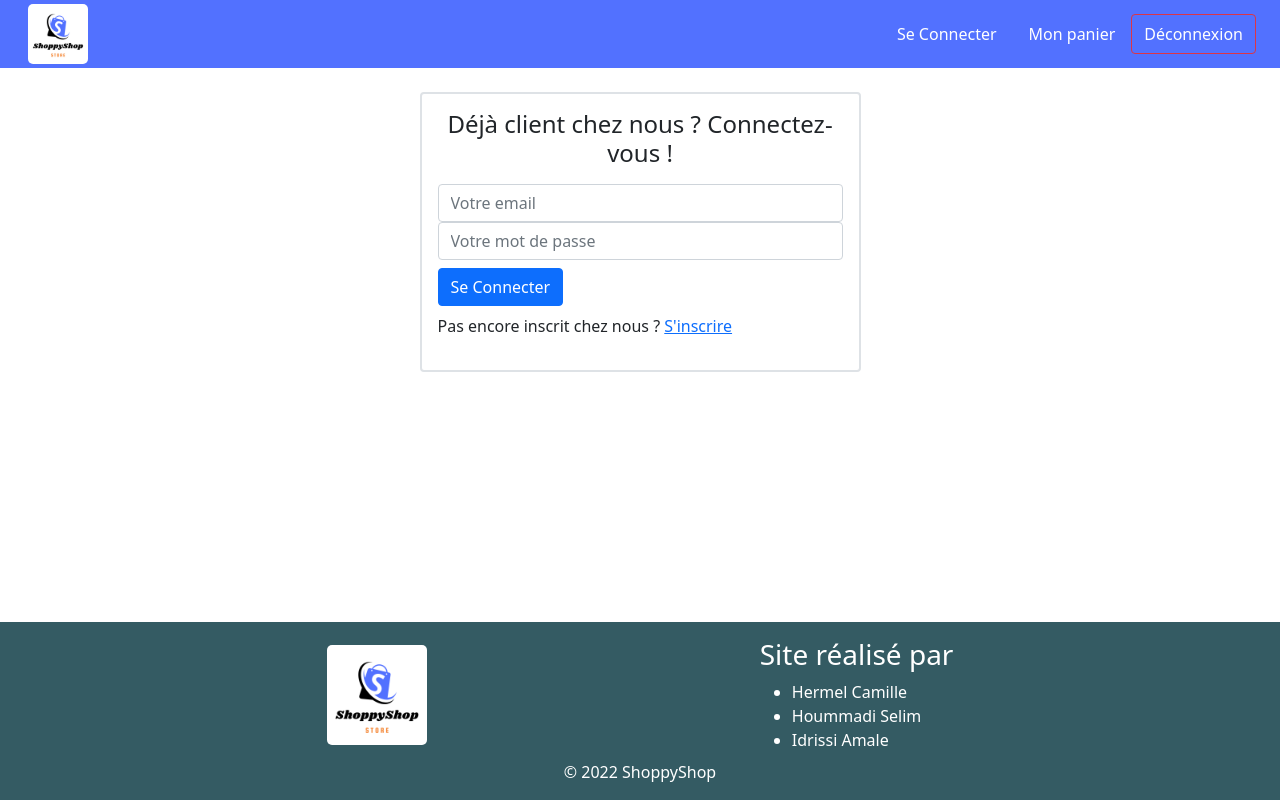
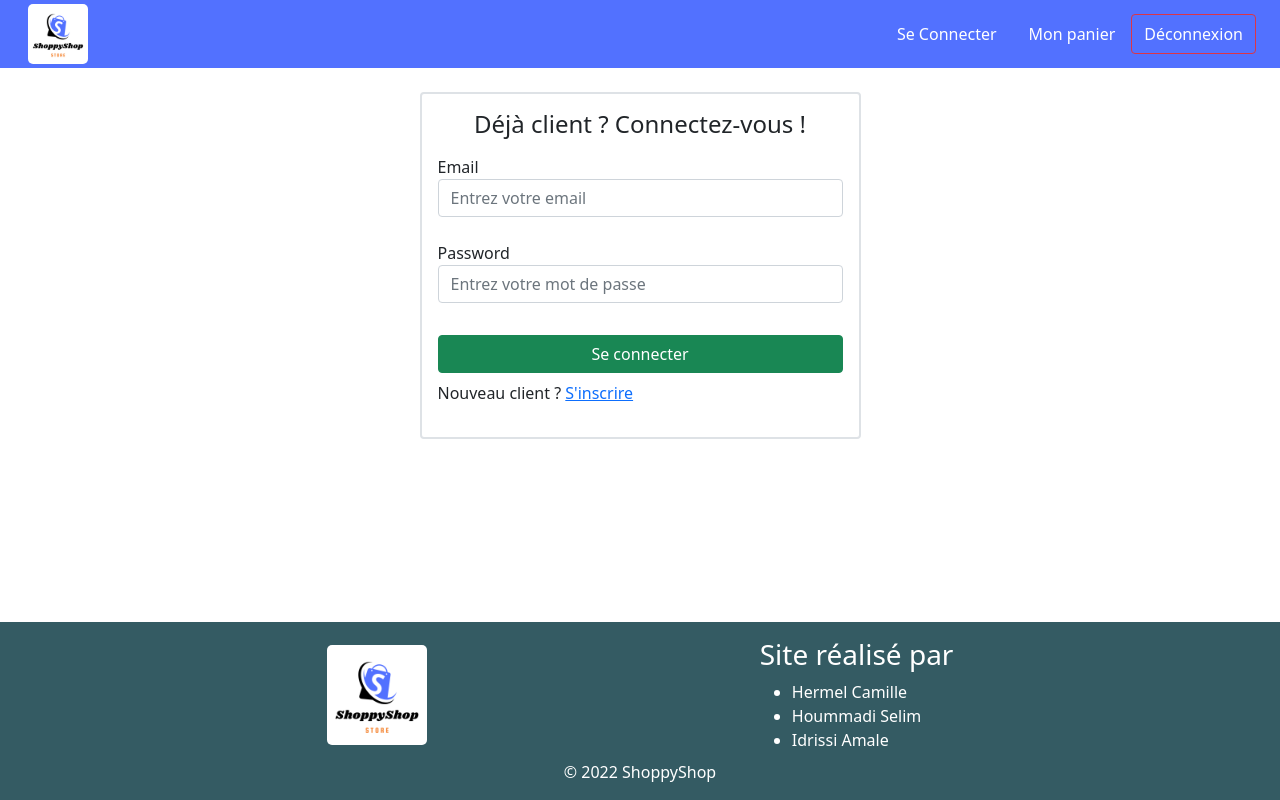
Before and after one commit to Selim-Hmdi/shoppyshop-front, an Angular app: page /connexion in a window 1280 px wide. Built offline with nearby package versions, Linux system fonts and the light colour scheme.

Commit message:
modif du html de la page connexion avec l'ajout de ngsubmit + logique métier ajoutée dans le ts

```diff
--- a/src/app/connexion/connexion.component.html
+++ b/src/app/connexion/connexion.component.html
@@ -1,19 +1,28 @@
 <div class="container pt-4 pb-4">
   <div class="row d-flex justify-content-sm-center ">
     <div class="col-md-5">
-      <form class="border border-2 rounded w-700 p-3">
-        <h4 class="text-center mb-3">Déjà client chez nous ? Connectez-vous !</h4>
+      <form (ngSubmit)="onSubmit()" class="border border-2 rounded w-700 p-3">
+        <div *ngIf="errorMessage">
+          <p class="alert alert-danger">{{errorMessage}}</p>
+        </div>
+        <h4 class="text-center mb-3">Déjà client ? Connectez-vous !</h4>
         <div class="form-group">
-          <input type="text" class="form-control" placeholder="Votre email">
+          <label>Email </label>
+          <input type="text" class="w-100 form-control" placeholder="Entrez votre email" id="email" [(ngModel)]="email"
+            name="email">
         </div>
+        <br>
         <div class="form-group">
-          <input type="text" class="form-control" placeholder="Votre mot de passe">
+          <label>Password </label>
+          <input type="password" class="w-100 form-control" placeholder="Entrez votre mot de passe" id="password"
+            [(ngModel)]="password" name="password">
         </div>
+        <br>
         <div class="form group mb-3 d-flex justify-content-center ">
-          <div class="w-100 mt-2">
-            <button class="btn btn-primary" (click)="connect()">Se Connecter</button>
+          <div class="form-group w-100 mt-2">
+            <button class="btn btn-success w-100" type="submit">Se connecter</button>
             <div class="mt-2">
-              <span>Pas encore inscrit chez nous ? <a routerLink="/inscription">S'inscrire</a></span>
+              <span>Nouveau client ? <a routerLink="/inscription">S'inscrire</a></span>
             </div>
           </div>
         </div>
--- a/src/app/connexion/connexion.component.ts
+++ b/src/app/connexion/connexion.component.ts
@@ -1,4 +1,7 @@
 import { Component, OnInit } from '@angular/core';
+import { UserserviceService } from '../userservice.service';
+import { Router } from '@angular/router';
+import { User } from '../user';
 
 @Component({
   selector: 'app-connexion',
@@ -6,13 +9,31 @@ import { Component, OnInit } from '@angular/core';
   styleUrls: ['./connexion.component.css']
 })
 export class ConnexionComponent implements OnInit {
-
-  constructor() { }
+  email: string;
+  password: string;
+  errorMessage = "";
+  user: any;
+  constructor(private userService: UserserviceService, private router: Router) { }
 
   ngOnInit(): void {
   }
 
-  connect() {
+  onSubmit() {
+    this.userService.getUserByEmailAndPassword(this.email, this.password).subscribe(
+      data => {
+        this.user = data;
+        console.log(this.user);
+        this.goToHomePage();
+      }, (error) => {
+        if (this.user == null) {
+          this.errorMessage = "Utilisateur introuvable. L'email ou le mot de passe entré est inexistant ou incorrect";
+        } else {
+          this.errorMessage = error;
+        }
+      });
+  }
 
+  goToHomePage() {
+    this.router.navigate(['']);
   }
 }
```
